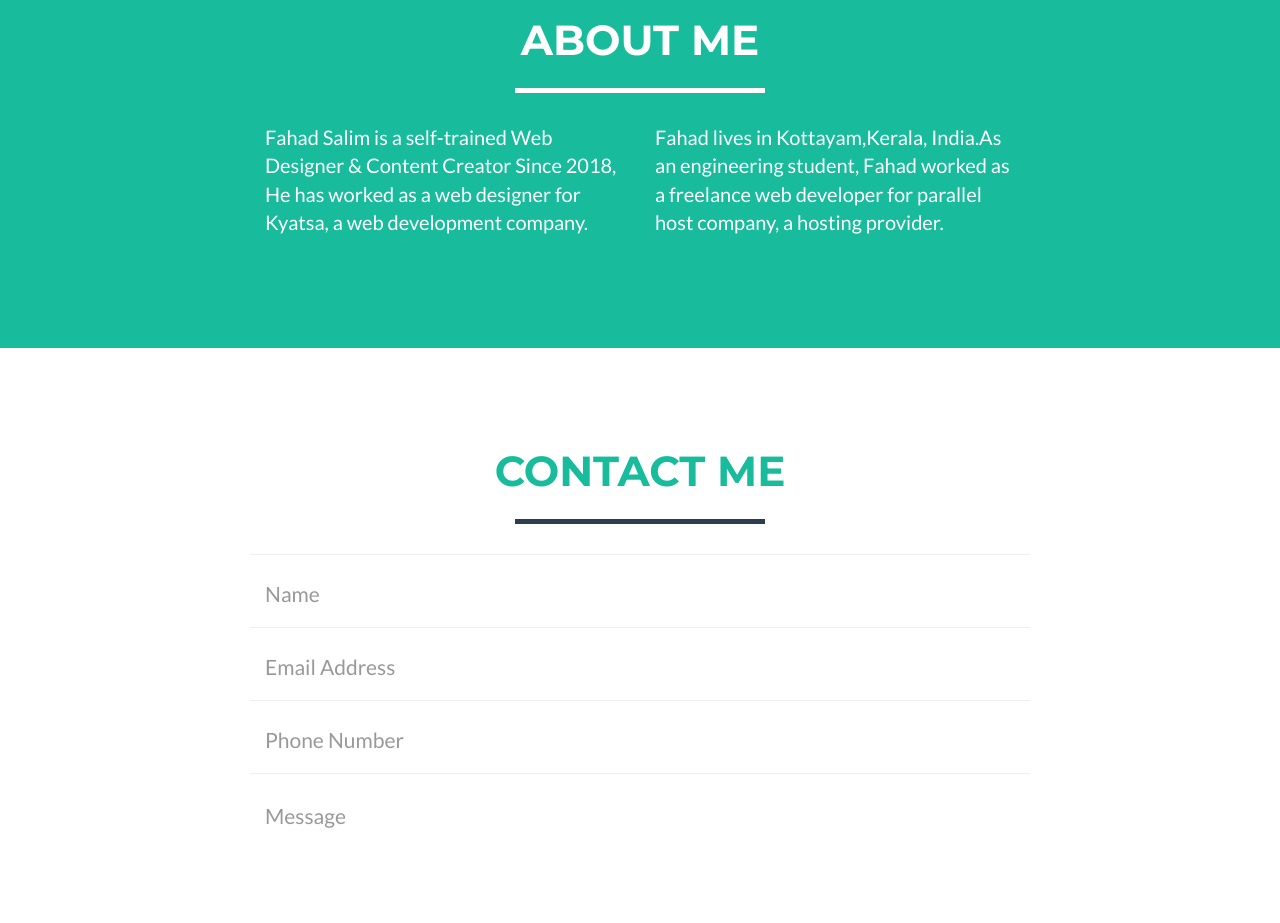
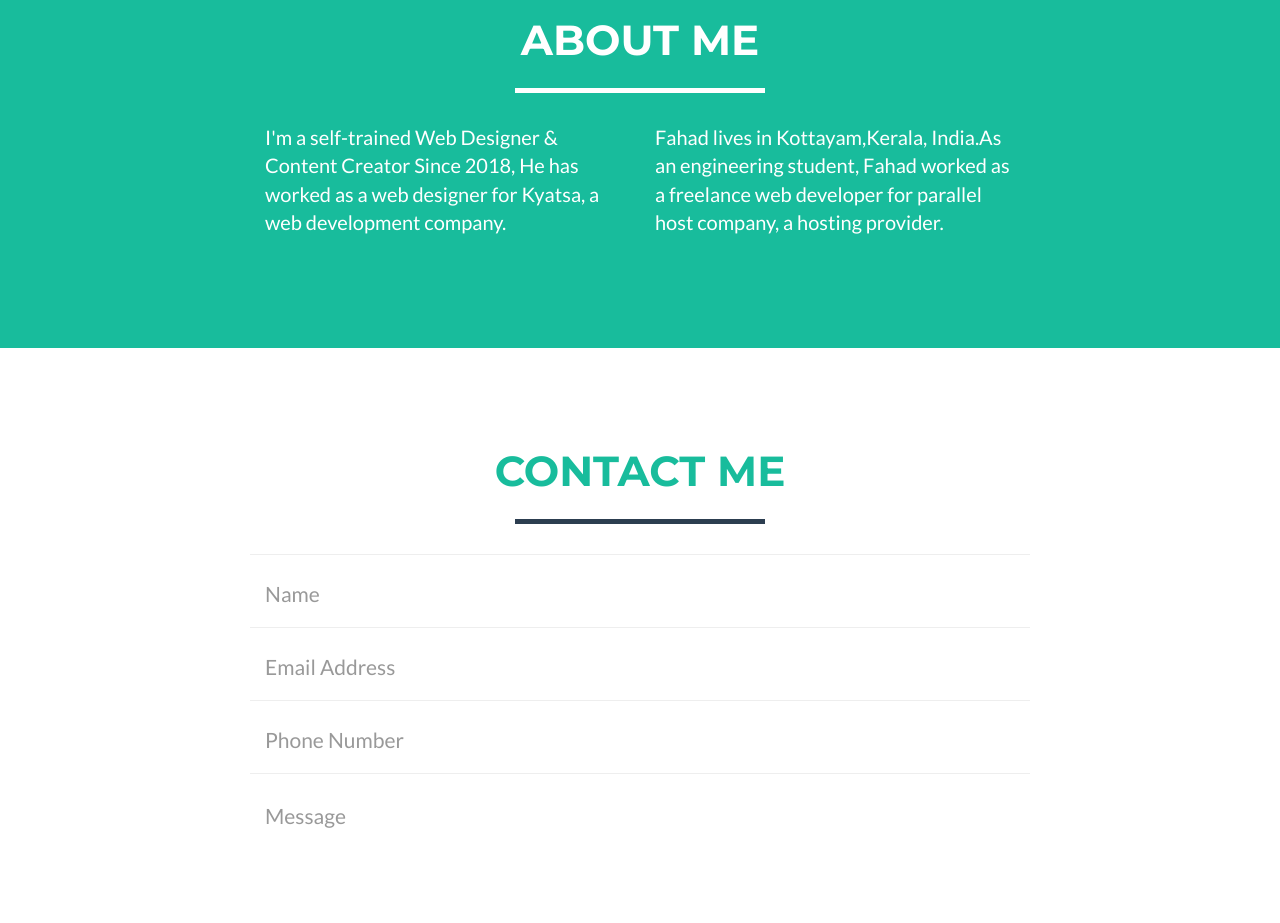
Before and after one commit to fahadsalim02/Fahad-Salim, a website: page index.html in a window 1280 px wide. Shown: the part 780-1703 px from the top of the page. Drawn offline with nearby package versions, Linux system fonts and the light colour scheme.

Commit message:
Update index.html

```diff
--- a/index.html
+++ b/index.html
@@ -94,7 +94,7 @@
             </div>
             <div class="row">
                 <div class="col-lg-4 col-lg-offset-2">
-                    <p>Fahad Salim is a self-trained Web Designer &  Content Creator Since 2018, He has worked as a web designer for Kyatsa, a  web development company. </p>
+                    <p>I'm a self-trained Web Designer &  Content Creator Since 2018, He has worked as a web designer for Kyatsa, a  web development company. </p>
                 </div>
                 <div class="col-lg-4">
                     <p> Fahad lives in Kottayam,Kerala, India.As an engineering student, Fahad worked as a freelance web developer for parallel host company, a hosting provider. </p>
```
